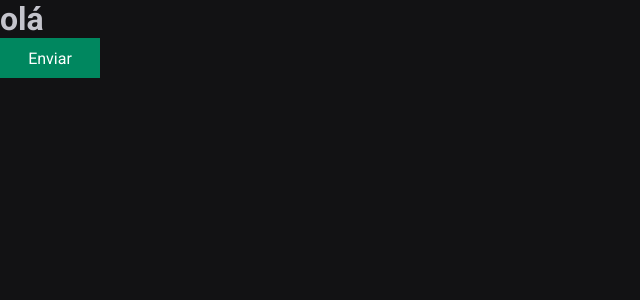
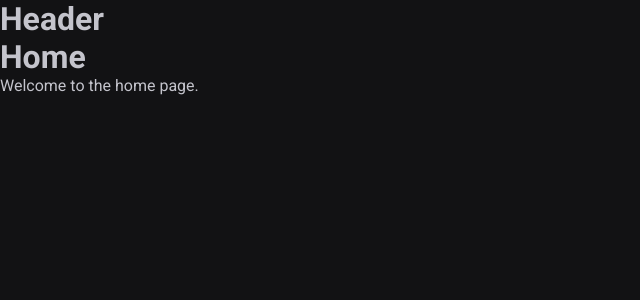
Before and after one commit to gaiotto1/timer, a React (Vite) app: page / in a window 1280 px wide. Shown: the top 300 px of the page, without its empty margins (0-640 px from the left). Built offline with nearby package versions, Linux system fonts and the light colour scheme.

Commit message:
feat: rotas e layout de rotas

```diff
--- a/package.json
+++ b/package.json
@@ -12,6 +12,7 @@
   "dependencies": {
     "react": "^18.2.0",
     "react-dom": "^18.2.0",
+    "react-router-dom": "^6.6.1",
     "styled-components": "^5.3.6"
   },
   "devDependencies": {
--- a/src/App.tsx
+++ b/src/App.tsx
@@ -1,14 +1,16 @@
 import { ThemeProvider } from 'styled-components'
+import { BrowserRouter } from 'react-router-dom'
 
-import { Button } from './components/Button'
 import { defaultTheme } from './styles/themes/default'
 import { GlobalStyle } from './styles/global'
+import { Router } from './Router'
 
 export function App() {
   return (
     <ThemeProvider theme={defaultTheme}>
-      <h1>olá</h1>
-      <Button />
+      <BrowserRouter>
+        <Router />
+      </BrowserRouter>
       <GlobalStyle />
     </ThemeProvider>
   )
--- /dev/null
+++ b/src/Router.tsx
@@ -0,0 +1,16 @@
+import { Routes, Route } from 'react-router-dom'
+import { DefaultLayout } from './layouts/DefaultLayout'
+
+import { History } from './pages/History'
+import { Home } from './pages/Home'
+
+export function Router() {
+  return (
+    <Routes>
+      <Route path="/" element={<DefaultLayout />}>
+        <Route path="/" element={<Home />} />
+        <Route path="/history" element={<History />} />
+      </Route>
+    </Routes>
+  )
+}
--- a/src/components/Button.styles.ts
+++ /dev/null
@@ -1,16 +0,0 @@
-import styled from 'styled-components'
-
-export type ButtonVariant = 'primary' | 'secondary' | 'danger' | 'success'
-
-interface ButtonContainerProps {
-  variant: ButtonVariant
-}
-
-export const ButtonContainer = styled.button<ButtonContainerProps>`
-  width: 100px;
-  height: 40px;
-  border: none;
-
-  color: ${(props) => props.theme.white};
-  background-color: ${(props) => props.theme['green-500']};
-`
--- a/src/components/Button.tsx
+++ /dev/null
@@ -1,9 +0,0 @@
-import { ButtonContainer, ButtonVariant } from './Button.styles'
-
-interface ButtonProps {
-  variant?: ButtonVariant
-}
-
-export function Button({ variant = 'secondary' }: ButtonProps) {
-  return <ButtonContainer variant={variant}>Enviar</ButtonContainer>
-}
--- /dev/null
+++ b/src/components/Header.tsx
@@ -0,0 +1,7 @@
+export function Header() {
+  return (
+    <header>
+      <h1>Header</h1>
+    </header>
+  )
+}
--- /dev/null
+++ b/src/layouts/DefaultLayout.tsx
@@ -0,0 +1,11 @@
+import { Outlet } from 'react-router-dom'
+import { Header } from '../components/Header'
+
+export function DefaultLayout() {
+  return (
+    <div>
+      <Header />
+      <Outlet />
+    </div>
+  )
+}
--- /dev/null
+++ b/src/pages/History.tsx
@@ -0,0 +1,8 @@
+export function History() {
+  return (
+    <div>
+      <h1>History</h1>
+      <p>Welcome to the history page.</p>
+    </div>
+  )
+}
--- /dev/null
+++ b/src/pages/Home.tsx
@@ -0,0 +1,8 @@
+export function Home() {
+  return (
+    <div>
+      <h1>Home</h1>
+      <p>Welcome to the home page.</p>
+    </div>
+  )
+}
```
Also changed, not shown: 1 other file (tests, documents, lock files or other folders).
